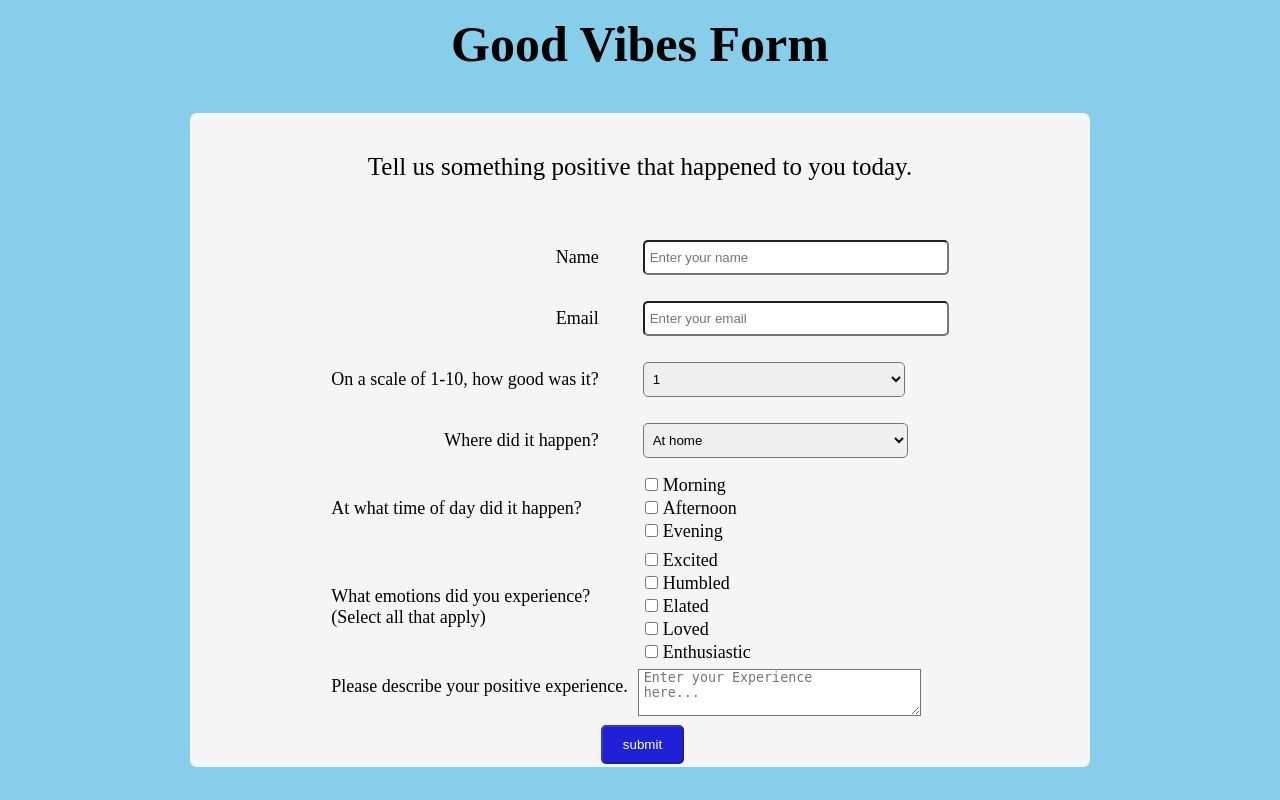
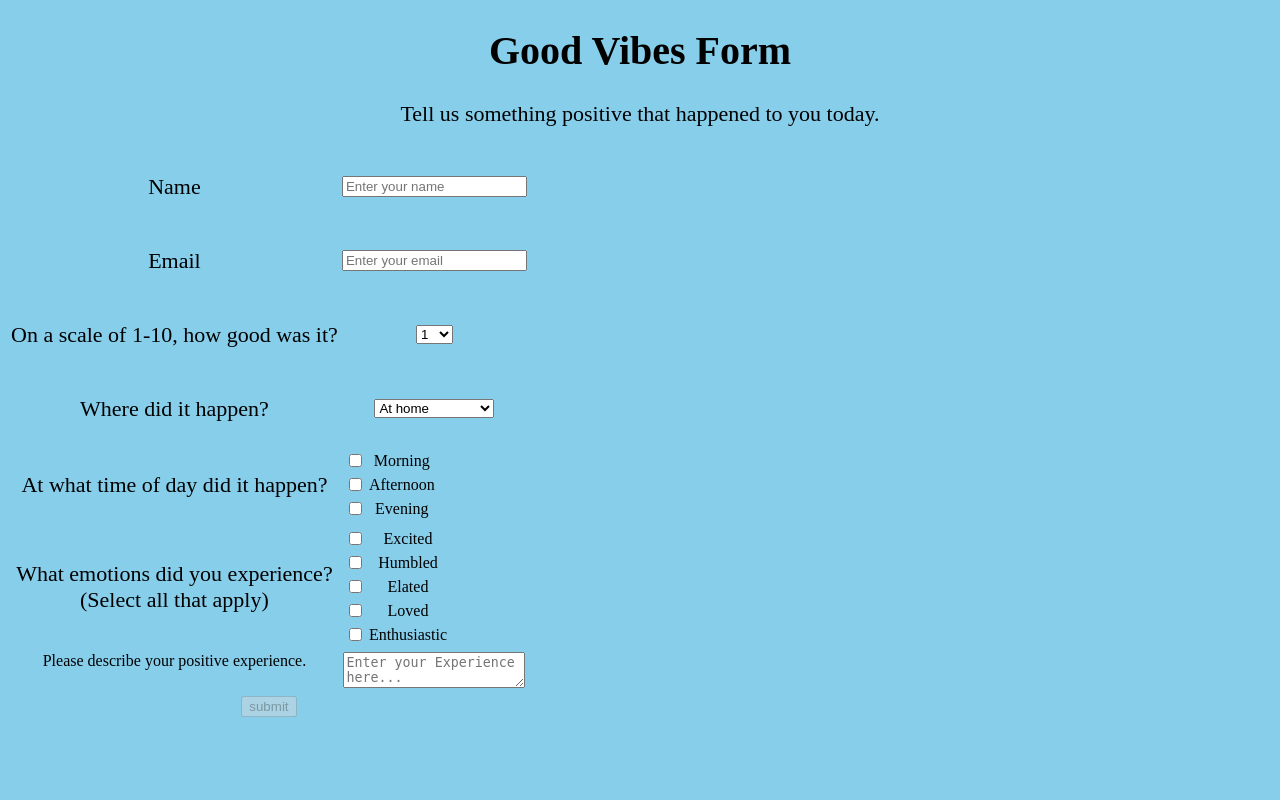
Before and after one commit to Deepak210298/Web-Development, a PHP site: the page made by Good Vibes Form/Good Vibes Form.html in a window 1280 px wide. Run offline with PHP 8.4, Linux system fonts and the light colour scheme.

Commit message:
Update Good Vibes Form style.css

```diff
--- a/Good Vibes Form/Good Vibes Form style.css
+++ b/Good Vibes Form/Good Vibes Form style.css
@@ -1,92 +1,83 @@
-/**{
-    border: 1px solid red;
-}*/
-
 body{
-    margin: 0;
-    padding: 0;
+    text-align: center;
     background-color: skyblue;
 }
 
 h1{
-    margin: 0 auto;
-    font-size: 50px;
-    width: 800px;
-    text-align: center;
-    padding: 15px;
+    font-size: 40px;
 }
 
-.working_area{
-    max-width: 900px;
-    margin: 0 auto;
+.master_div_style{
+    margin: auto;
+    width: 880px;
     background-color: whitesmoke;
-    border-radius: 0.45rem;
+    border-radius: 10px;
+    padding: 20px 10px 10px 10px;
 }
 
-.tble1 p{
-    margin-right: 35px;
+p{
+    font-size: 22px;
 }
 
-.big{
-    text-align: center;
-    font-size: 25px;
-    padding: 40px 0 20px 0;
+.form_rows{
+    display: block;
+    position: static;
 }
 
-form{
-    margin: 0 auto;
-    font-size: 18px;
-}
-
-table{
-    margin: 0 auto;
-}
-
-form input[type="text"],[type="email"]{
-    border-radius: 5px;
-    padding: 8px 120px 8px 5px;
-}
-
-.tble1 td>label{
+.labels{
+    display: inline-block;
     text-align: right;
+    width: 40%;
+    padding: 5px;
+    margin-top: 10px;
 }
 
 
-
-.tble1 td>input, td>select{
-    margin-left: 5px;
+.feilds{
+    display: inline-block;
+    text-align: left;
+    width: 48%;
 }
 
-#tble2 td{
-    padding: 0;
+.input_feilds{
+    height: 20px;
+    width: 300px;
+    padding: 5px;
+    margin: 20px;
+    border: 1px solid gray;
+    border-radius: 4px;
 }
 
-#rating{
-    border-radius: 5px;
-    padding: 8px 220px 8px 5px;
+.dropdown{
+    height: 35px;
+    width: 140px;
+    padding: 5px;
+    margin: 15px 10px 10px 20px;
+    border: 1px solid gray;
+    border-radius: 4px;
+
 }
 
-#location{
-    border-radius: 5px;
-    padding: 8px 140px 8px 5px;
+.radio{
+    position: relative;
+    left: -43px;
+    margin-left: 20px;
+    display: block;
+    padding-bottom: 10px;
 }
 
-td>table{
+.user-selection{
     float: left;
+    margin-right: 5px;
 }
 
-textarea{
-    padding: 0 100px 15px 5px;
-    background-color: white;
+.button{
+    font-size: 1em;
+    color: white;
+    background-color: blue;
+    border: 0 solid;
+    border-radius: 4px;
+    height: 40px;
+    width: 80px;
+    margin: 10px;
 }
-
-form input[type="submit"]{
-    padding: 10px 20px;
-    background-color: rgb(32, 32, 214);
-    color: white;
-    border-radius: 5px;
-}
-
-.center{
-    text-align: center;
-}
```
